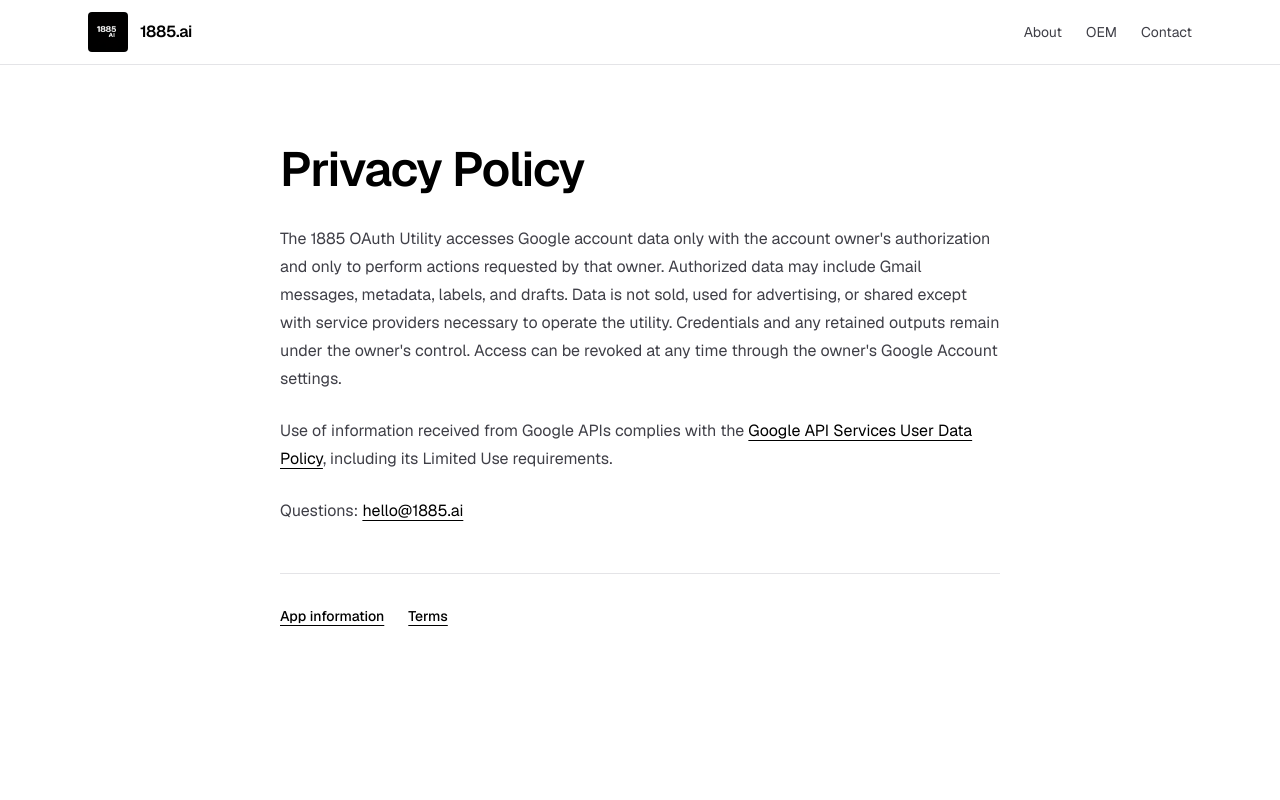
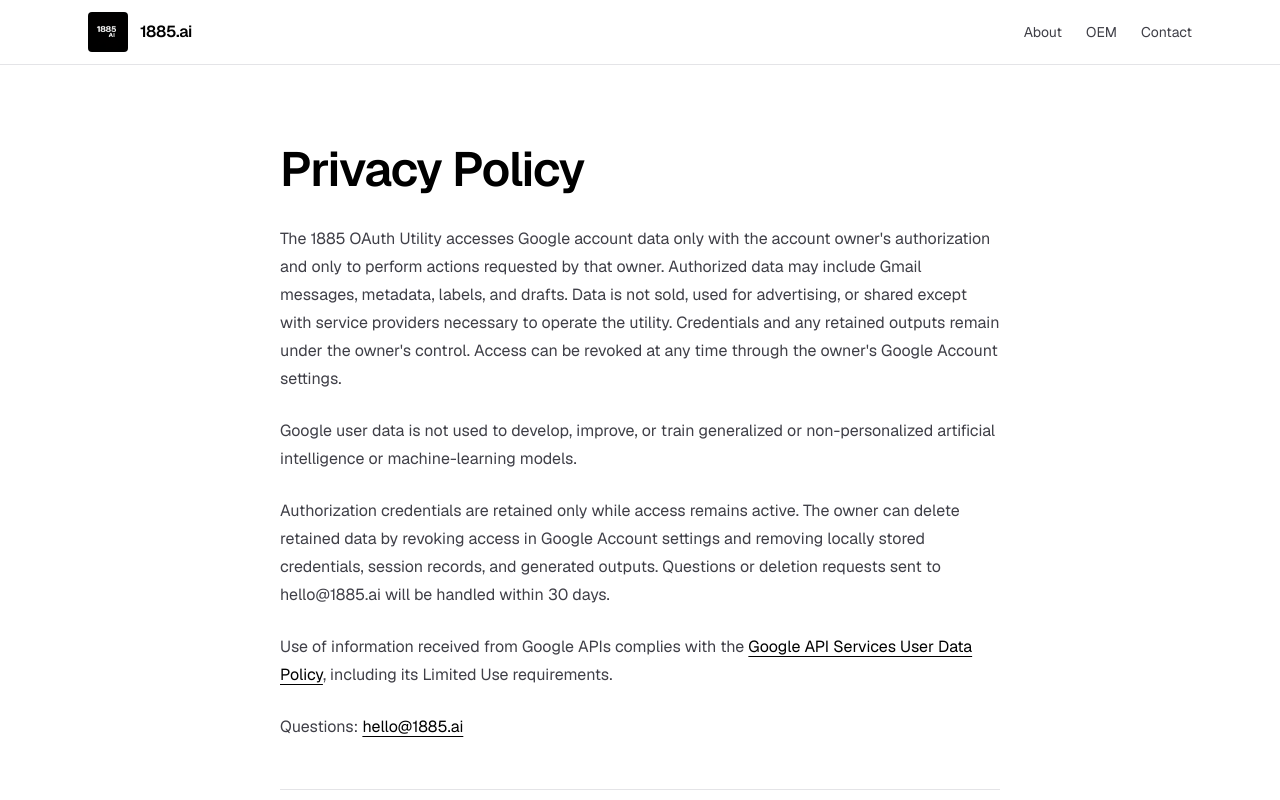
Before and after one commit to 1885-AI/website, a Next.js app: page /oauth/privacy in a window 1280 px wide. Shown: the top 800 px of the page. Built offline with nearby package versions, Linux system fonts and the light colour scheme.

Commit message:
Harden minimal OAuth compliance notice (#5)

```diff
--- /dev/null
+++ b/app/oauth/layout.tsx
@@ -0,0 +1,22 @@
+import type { Metadata } from "next";
+
+export const metadata: Metadata = {
+  title: "1885 OAuth Utility",
+  description: "Information and policies for the private 1885 OAuth Utility.",
+  openGraph: {
+    title: "1885 OAuth Utility",
+    description: "Information and policies for the private 1885 OAuth Utility.",
+    url: "https://1885.ai/oauth",
+    siteName: "1885.ai",
+    type: "website",
+  },
+  twitter: {
+    card: "summary",
+    title: "1885 OAuth Utility",
+    description: "Information and policies for the private 1885 OAuth Utility.",
+  },
+};
+
+export default function OAuthLayout({ children }: Readonly<{ children: React.ReactNode }>) {
+  return children;
+}
--- a/app/oauth/privacy/page.tsx
+++ b/app/oauth/privacy/page.tsx
@@ -22,6 +22,17 @@ export default function OAuthPrivacyPage() {
         at any time through the owner&apos;s Google Account settings.
       </p>
       <p className="mt-6 leading-7 text-zinc-700">
+        Google user data is not used to develop, improve, or train generalized
+        or non-personalized artificial intelligence or machine-learning models.
+      </p>
+      <p className="mt-6 leading-7 text-zinc-700">
+        Authorization credentials are retained only while access remains active.
+        The owner can delete retained data by revoking access in Google Account
+        settings and removing locally stored credentials, session records, and
+        generated outputs. Questions or deletion requests sent to hello@1885.ai
+        will be handled within 30 days.
+      </p>
+      <p className="mt-6 leading-7 text-zinc-700">
         Use of information received from Google APIs complies with the{" "}
         <a
           href="https://developers.google.com/terms/api-services-user-data-policy"
@@ -36,7 +47,7 @@ export default function OAuthPrivacyPage() {
       <p className="mt-6 leading-7 text-zinc-700">
         Questions: <a href="mailto:hello@1885.ai" className="text-black underline underline-offset-4">hello@1885.ai</a>
       </p>
-      <nav className="mt-12 flex gap-6 border-t border-zinc-200 pt-8 text-sm">
+      <nav aria-label="OAuth policy links" className="mt-12 flex gap-6 border-t border-zinc-200 pt-8 text-sm">
         <Link href="/oauth" className="font-medium text-black underline underline-offset-4">App information</Link>
         <Link href="/oauth/terms" className="font-medium text-black underline underline-offset-4">Terms</Link>
       </nav>
--- a/app/oauth/terms/page.tsx
+++ b/app/oauth/terms/page.tsx
@@ -23,7 +23,7 @@ export default function OAuthTermsPage() {
       <p className="mt-6 leading-7 text-zinc-700">
         Questions: <a href="mailto:hello@1885.ai" className="text-black underline underline-offset-4">hello@1885.ai</a>
       </p>
-      <nav className="mt-12 flex gap-6 border-t border-zinc-200 pt-8 text-sm">
+      <nav aria-label="OAuth policy links" className="mt-12 flex gap-6 border-t border-zinc-200 pt-8 text-sm">
         <Link href="/oauth" className="font-medium text-black underline underline-offset-4">App information</Link>
         <Link href="/oauth/privacy" className="font-medium text-black underline underline-offset-4">Privacy Policy</Link>
       </nav>
```
